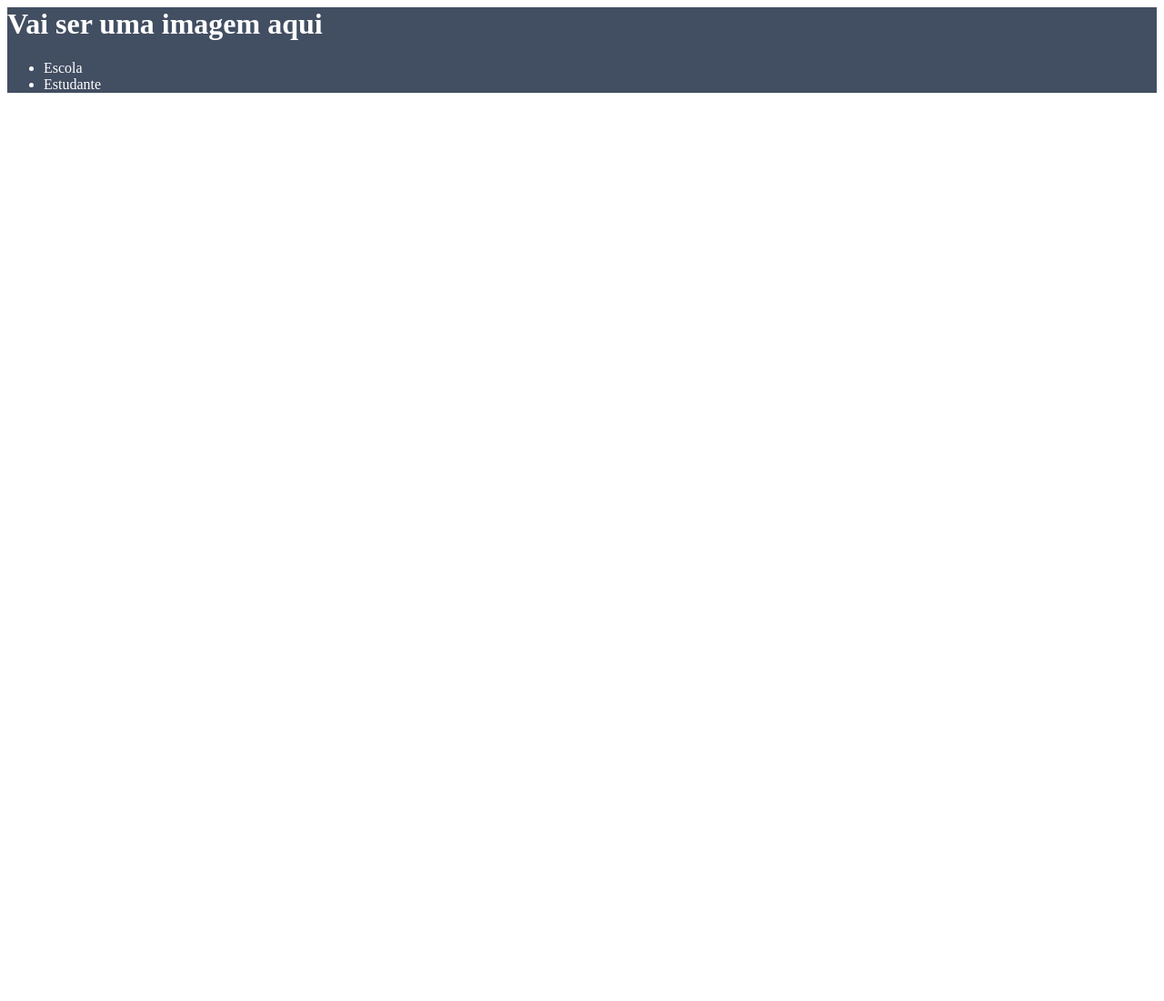
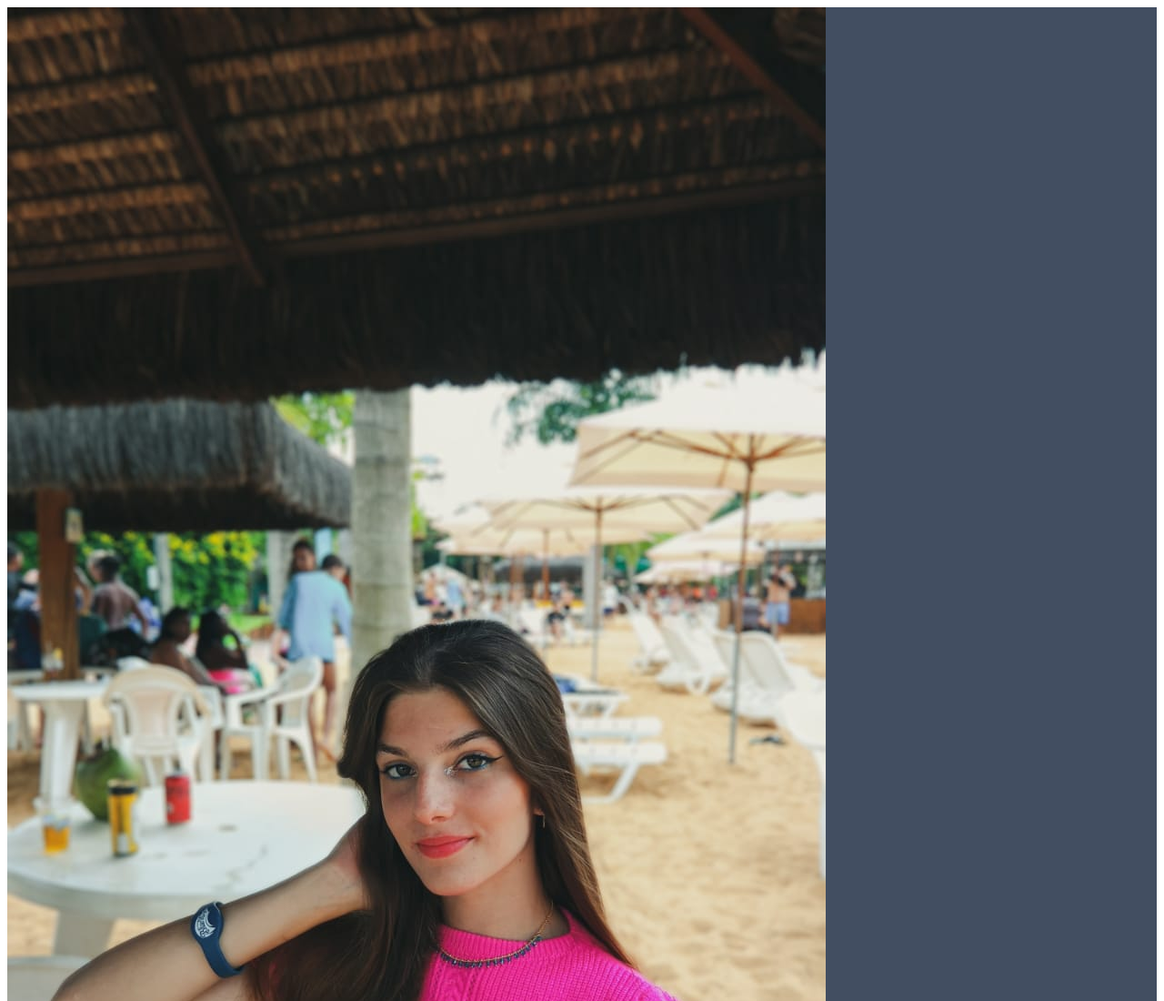
Before and after one commit to Isa-dias/Est-tica-s-Dias, a plain HTML site: page index.html in a window 1280 px wide. Shown: the top 1100 px of the page at 91% size. Before the commit the page ends 800 px from the top, so only its background shows below. Drawn offline with Linux system fonts and the light colour scheme.

Commit message:
trocando texto por img

```diff
--- a/index.html
+++ b/index.html
@@ -8,7 +8,7 @@
 </head>
 <body>
     <header>
-        <h1>Vai ser uma imagem aqui</h1>
+        <img src="logo.jpg" alt="logo foto">
         <ul>
             <li>Escola</li>
             <li>Estudante</li>
```
